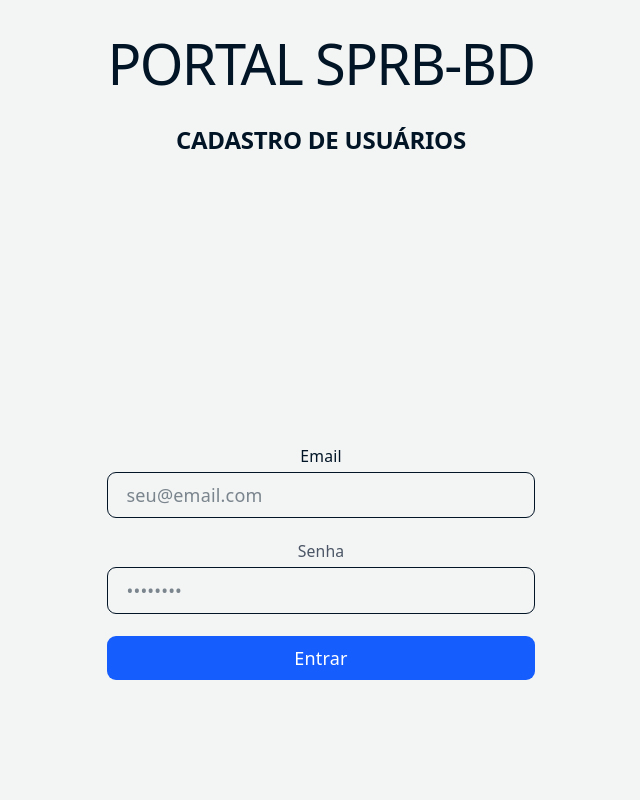
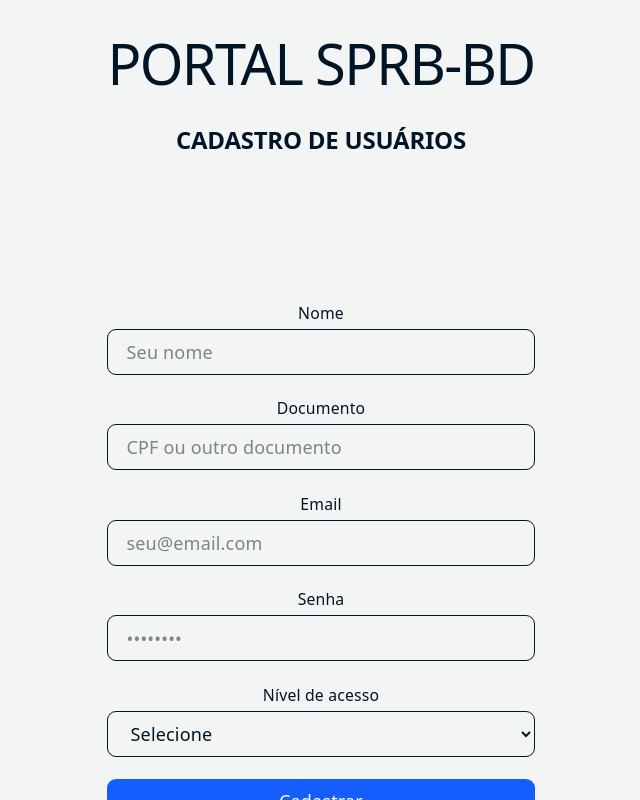
Before and after one commit to sprbbd2026/projeto_sprbbd, a React (Vite) app in the folder ts1/ts1-front/: page /register in a window 1280 px wide. Shown: the whole page, without its empty margins (319-959 px from the left). Built offline with nearby package versions, Linux system fonts and the light colour scheme.

Commit message:
feaT: iniciando registro com campos do mer

```diff
--- a/ts1/ts1-front/src/components/Footer.tsx
+++ b/ts1/ts1-front/src/components/Footer.tsx
@@ -3,7 +3,7 @@ export default function Footer() {
     return (
         <div className="flex items-center justify-center">
 
-            <p className="text-xs text-gray-500 mt-6">
+            <p className="text-xs text-gray-500 mt-8">
                 © 2026 SPRB-BD
             </p>
         </div>
--- a/ts1/ts1-front/src/features/Auth/RegisterForm.tsx
+++ b/ts1/ts1-front/src/features/Auth/RegisterForm.tsx
@@ -2,8 +2,11 @@ import { useState } from "react";
 import { api } from "../../services/api";
 
 export default function RegisterForm() {
+    const [name, setName] = useState("");
+    const [document, setDocument] = useState("");
     const [email, setEmail] = useState("");
     const [password, setPassword] = useState("");
+    const [accessLevel, setAccessLevel] = useState("");
     const [loading, setLoading] = useState(false);
 
     async function handleSubmit(e: React.FormEvent<HTMLFormElement>) {
@@ -16,12 +19,18 @@ export default function RegisterForm() {
                 headers: {
                     "Content-Type": "application/json",
                 },
-                body: JSON.stringify({ email, password }),
+                body: JSON.stringify({
+                    name,
+                    document,
+                    email,
+                    password,
+                    accessLevel,
+                }),
             });
 
-            console.log("Login OK:", data);
+            console.log("Registro OK:", data);
         } catch (err) {
-            console.error("Erro no login", err);
+            console.error("Erro no registro", err);
         } finally {
             setLoading(false);
         }
@@ -29,9 +38,35 @@ export default function RegisterForm() {
 
     return (
         <div className="min-h-screen flex items-center justify-center">
-            <form
-                onSubmit={handleSubmit}
-                className="w-full max-w-sm space-y-5">
+            <form onSubmit={handleSubmit} className="w-full max-w-sm space-y-5">
+
+                {/* NOME */}
+                <div>
+                    <label className="block text-sm mb-1">Nome</label>
+                    <input
+                        type="text"
+                        placeholder="Seu nome"
+                        value={name}
+                        onChange={(e) => setName(e.target.value)}
+                        className="w-full px-4 py-2 border rounded-lg focus:outline-none focus:ring-2 focus:ring-blue-500"
+                        required
+                    />
+                </div>
+
+                {/* DOCUMENTO */}
+                <div>
+                    <label className="block text-sm mb-1">Documento</label>
+                    <input
+                        type="text"
+                        placeholder="CPF ou outro documento"
+                        value={document}
+                        onChange={(e) => setDocument(e.target.value)}
+                        className="w-full px-4 py-2 border rounded-lg focus:outline-none focus:ring-2 focus:ring-blue-500"
+                        required
+                    />
+                </div>
+
+                {/* EMAIL */}
                 <div>
                     <label className="block text-sm mb-1">Email</label>
                     <input
@@ -39,29 +74,46 @@ export default function RegisterForm() {
                         placeholder="seu@email.com"
                         value={email}
                         onChange={(e) => setEmail(e.target.value)}
-                        className="w-full px-4 py-2 border rounded-lg focus:outline-none focus:ring-2 focus:ring-blue-500 focus:border-transparent transition"
+                        className="w-full px-4 py-2 border rounded-lg focus:outline-none focus:ring-2 focus:ring-blue-500"
                         required
                     />
                 </div>
 
+                {/* SENHA */}
                 <div>
-                    <label className="block text-sm text-gray-600 mb-1">Senha</label>
+                    <label className="block text-sm mb-1">Senha</label>
                     <input
                         type="password"
                         placeholder="••••••••"
                         value={password}
                         onChange={(e) => setPassword(e.target.value)}
-                        className="w-full px-4 py-2 border rounded-lg focus:outline-none focus:ring-2 focus:ring-blue-500 focus:border-transparent transition"
+                        className="w-full px-4 py-2 border rounded-lg focus:outline-none focus:ring-2 focus:ring-blue-500"
                         required
                     />
+                </div>
+
+                {/* NÍVEL DE ACESSO */}
+                <div>
+                    <label className="block text-sm mb-1">Nível de acesso</label>
+                    <select
+                        value={accessLevel}
+                        onChange={(e) => setAccessLevel(e.target.value)}
+                        className="w-full px-4 py-2 border rounded-lg focus:outline-none focus:ring-2 focus:ring-blue-500"
+                        required
+                    >
+                        <option value="">Selecione</option>
+                        <option value="admin">Admin</option>
+                        <option value="user">Usuário</option>
+                        <option value="manager">Gerente</option>
+                    </select>
                 </div>
 
                 <button
                     type="submit"
                     disabled={loading}
-                    className="w-full py-2 rounded-lg bg-blue-600 text-white font-medium hover:bg-blue-700 transition disabled:opacity-50 disabled:cursor-not-allowed"
+                    className="w-full py-2 rounded-lg bg-blue-600 text-white font-medium hover:bg-blue-700 transition disabled:opacity-50"
                 >
-                    {loading ? "Entrando..." : "Entrar"}
+                    {loading ? "Enviando..." : "Cadastrar"}
                 </button>
             </form>
         </div>
```
